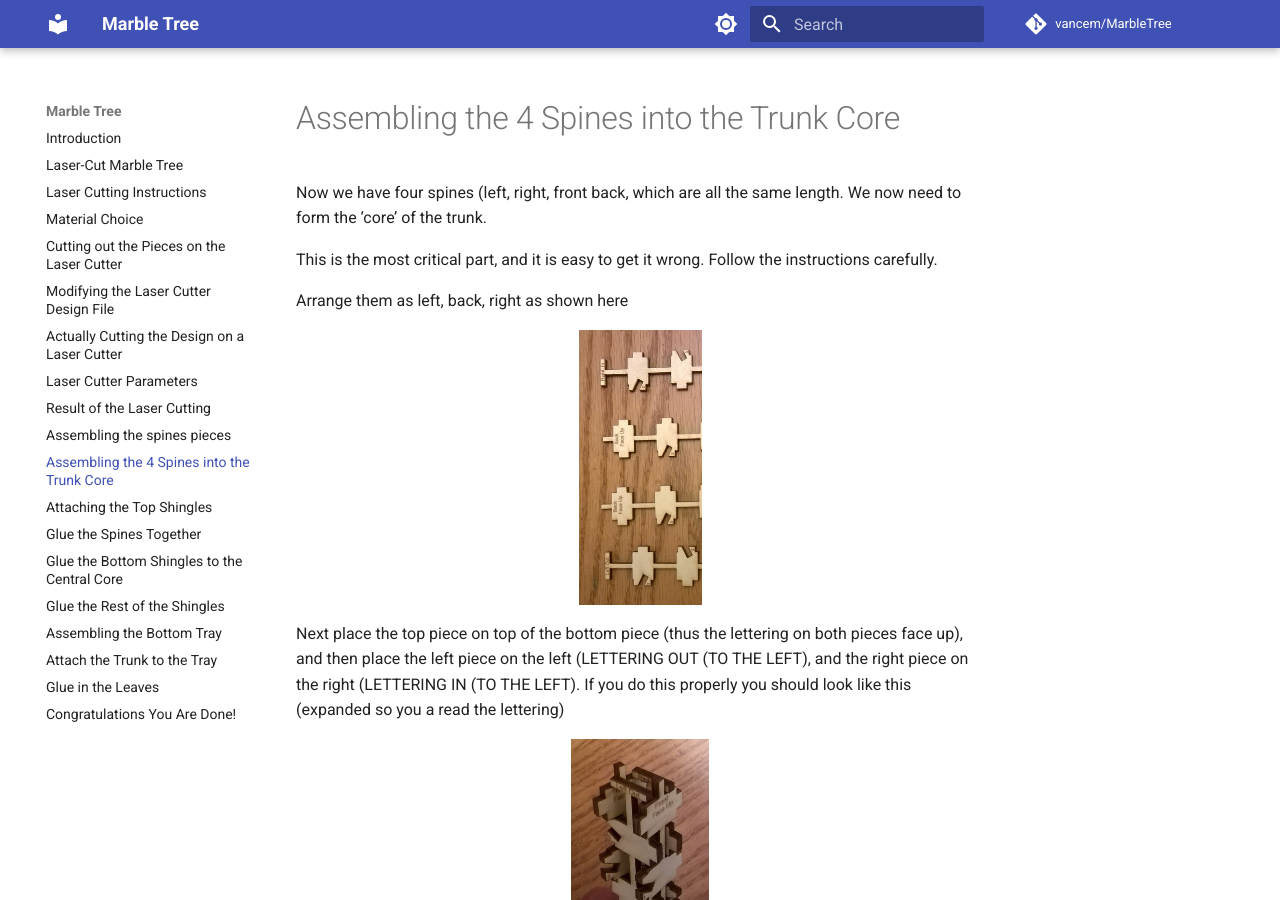
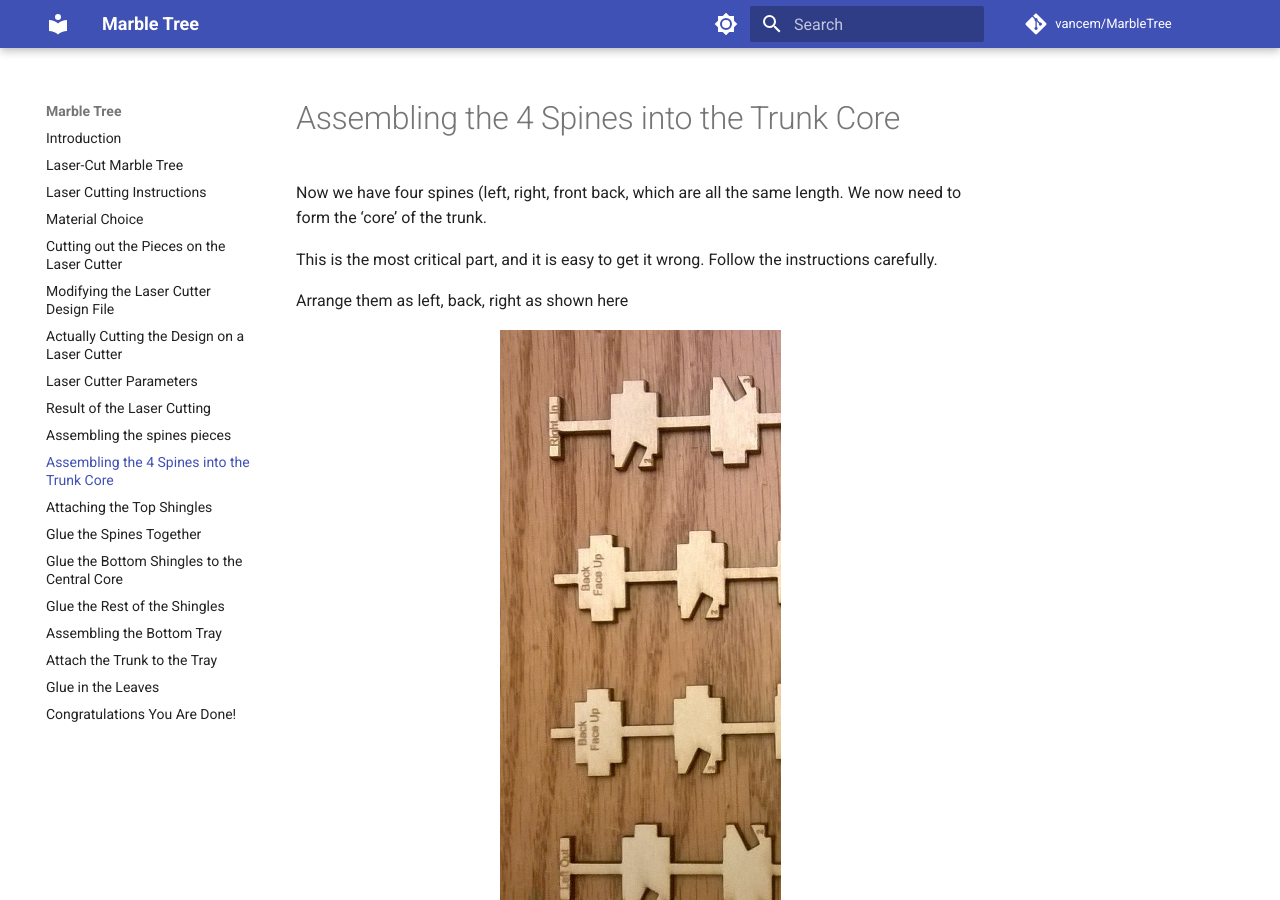
Before and after one commit to vancem/MarbleTree, an MkDocs documentation site: the page built from docs/10-assembling-the-4-spines-into-the-trunk-core.md, in a window 1280 px wide and 900 px high. Built offline with MkDocs 1.6.1 and Material for MkDocs 9.7.7, drawn with Linux system fonts in a browser that asks for light colours; comment, search, counter and statistics services are not loaded.

Commit message:
Show the trunk-core photos large enough to read the lettering.
Co-authored-by: Cursor <cursoragent@cursor.com>

```diff
--- a/docs/10-assembling-the-4-spines-into-the-trunk-core.md
+++ b/docs/10-assembling-the-4-spines-into-the-trunk-core.md
@@ -10,8 +10,8 @@ This is the most critical part, and it is easy to get it wrong. Follow the instr
 
 Arrange them as left, back, right as shown here
 
-<img src="../images/left-back-and-right-spines-arranged.jpg" alt="Left, back, and right spines arranged" width="123">
+<img src="../images/left-back-and-right-spines-arranged.jpg" alt="Left, back, and right spines arranged" width="281">
 
 Next place the top piece on top of the bottom piece (thus the lettering on both pieces face up), and then place the left piece on the left (LETTERING OUT (TO THE LEFT), and the right piece on the right (LETTERING IN (TO THE LEFT). If you do this properly you should look like this (expanded so you a read the lettering)
 
-<img src="../images/spine-lettering-orientation.jpg" alt="Spine lettering orientation" width="138">
+<img src="../images/spine-lettering-orientation.jpg" alt="Spine lettering orientation" width="315">
```
Also changed, not shown: docs/images/left-back-and-right-spines-arranged.jpg, docs/images/spine-lettering-orientation.jpg.
